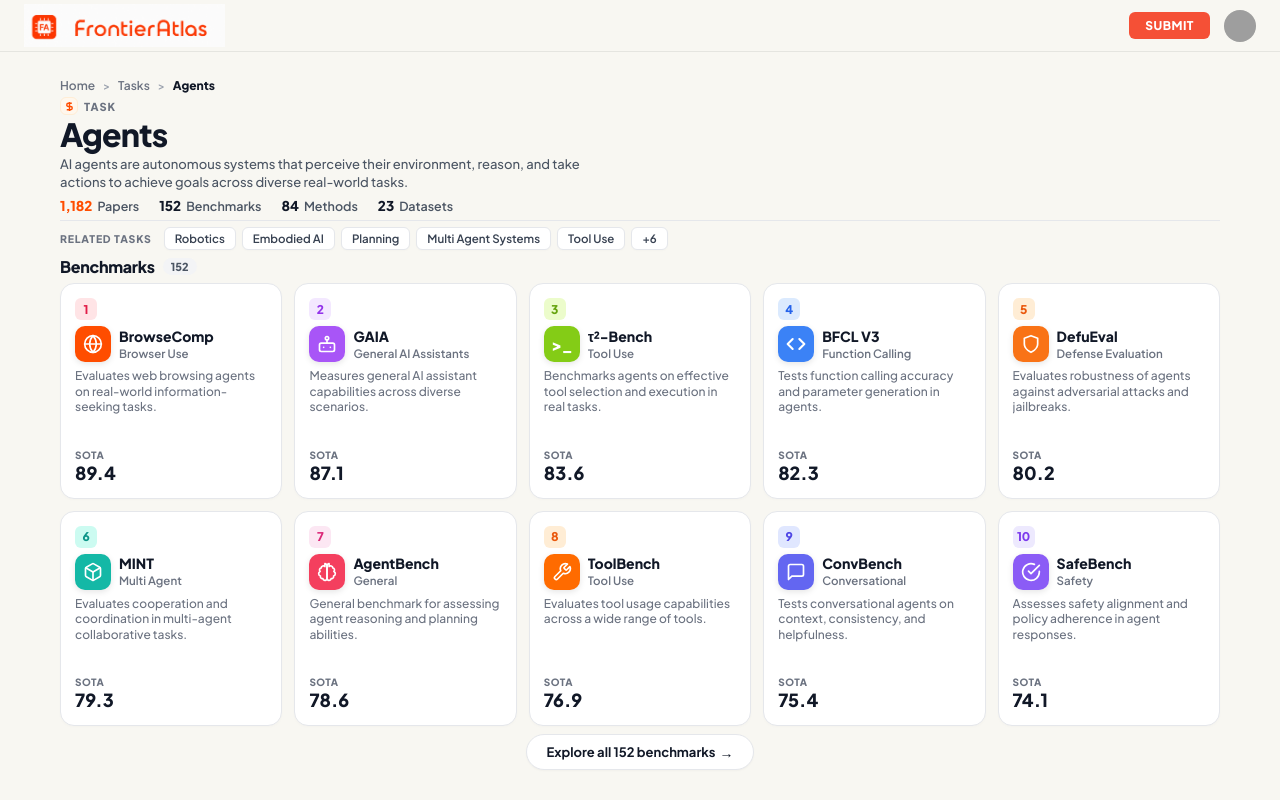
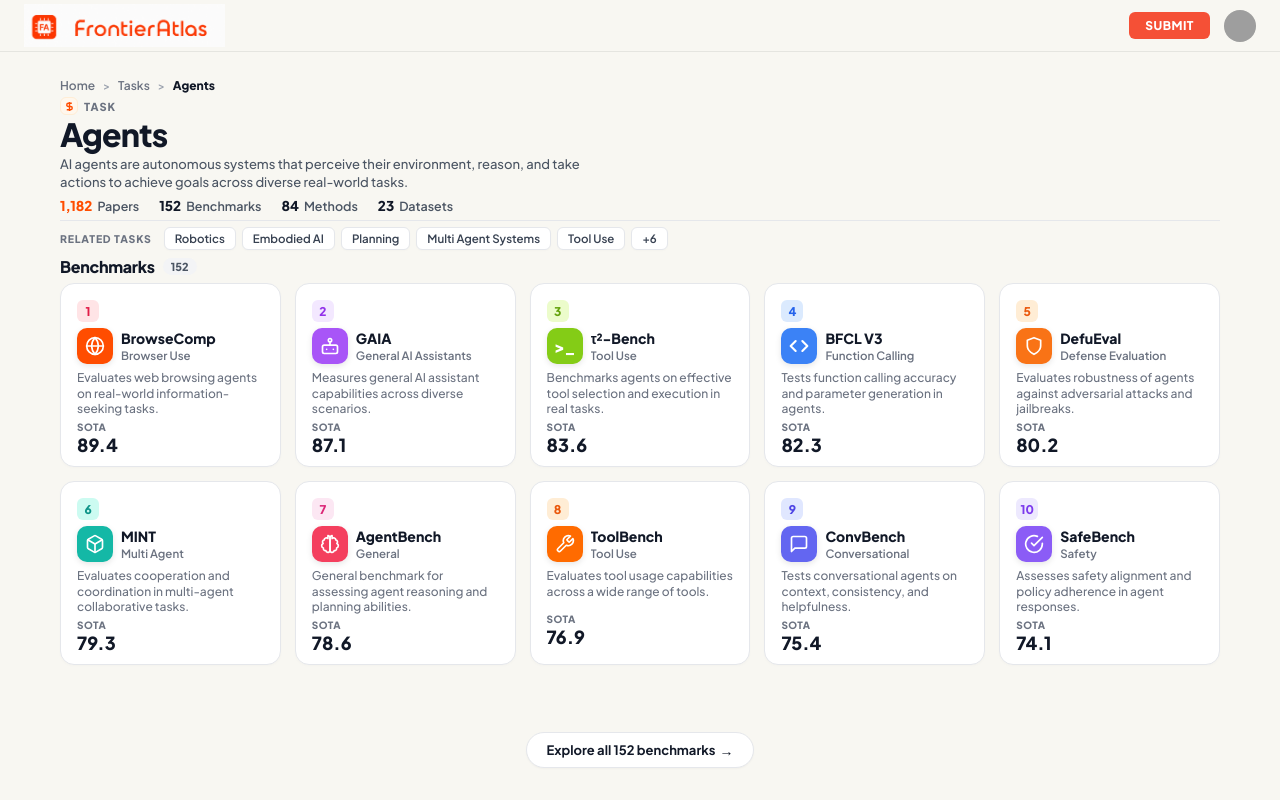
Before and after one commit to Deepak-Solanki04/Frontier_Atlas, a Next.js app: page /agents in a window 1280 px wide. Built offline with nearby package versions, Linux system fonts and the light colour scheme; grey boxes are pictures that could not be loaded.

Commit message:
style: fix card shape - use aspect-ratio 6/5 matching mockup's wider-than-tall proportions, stop grid from stretching cards vertically

```diff
--- a/app/globals.css
+++ b/app/globals.css
@@ -613,24 +613,22 @@ footer.site-footer-bar {
 .topic-benchmarks-grid {
   display: grid;
   grid-template-columns: repeat(5, 1fr);
-  grid-template-rows: 1fr 1fr;
-  gap: 12px;
-  flex: 1;
-  min-height: 0;
+  gap: 14px;
+  flex-shrink: 0;
 }
 
 .benchmark-card {
   background: #ffffff;
   border: 1px solid #e5e7eb;
   border-radius: 14px;
-  padding: 14px;
+  padding: 16px;
   display: flex;
   flex-direction: column;
   justify-content: space-between;
   box-shadow: 0 1px 3px rgba(0,0,0,0.02);
   transition: all 0.2s ease;
   overflow: hidden;
-  min-height: 0;
+  aspect-ratio: 6 / 5;
 }
 .benchmark-card:hover {
   box-shadow: 0 6px 16px rgba(0,0,0,0.06);
@@ -734,8 +732,9 @@ footer.site-footer-bar {
 .topic-explore-container {
   display: flex;
   justify-content: center;
-  padding: 8px 0 4px;
+  padding: 10px 0 6px;
   flex-shrink: 0;
+  margin-top: auto;
 }
 
 .topic-explore-btn {
```
